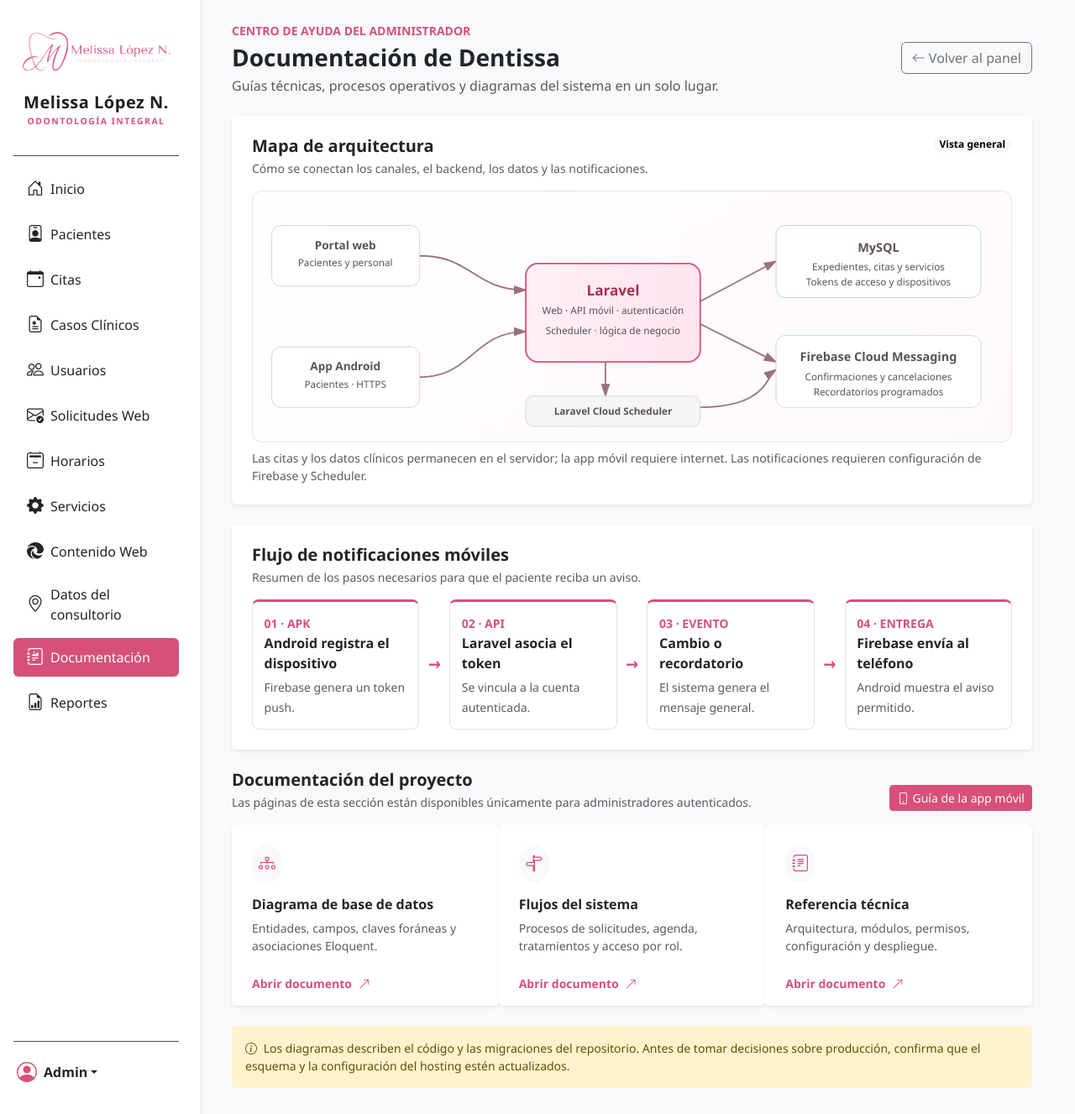
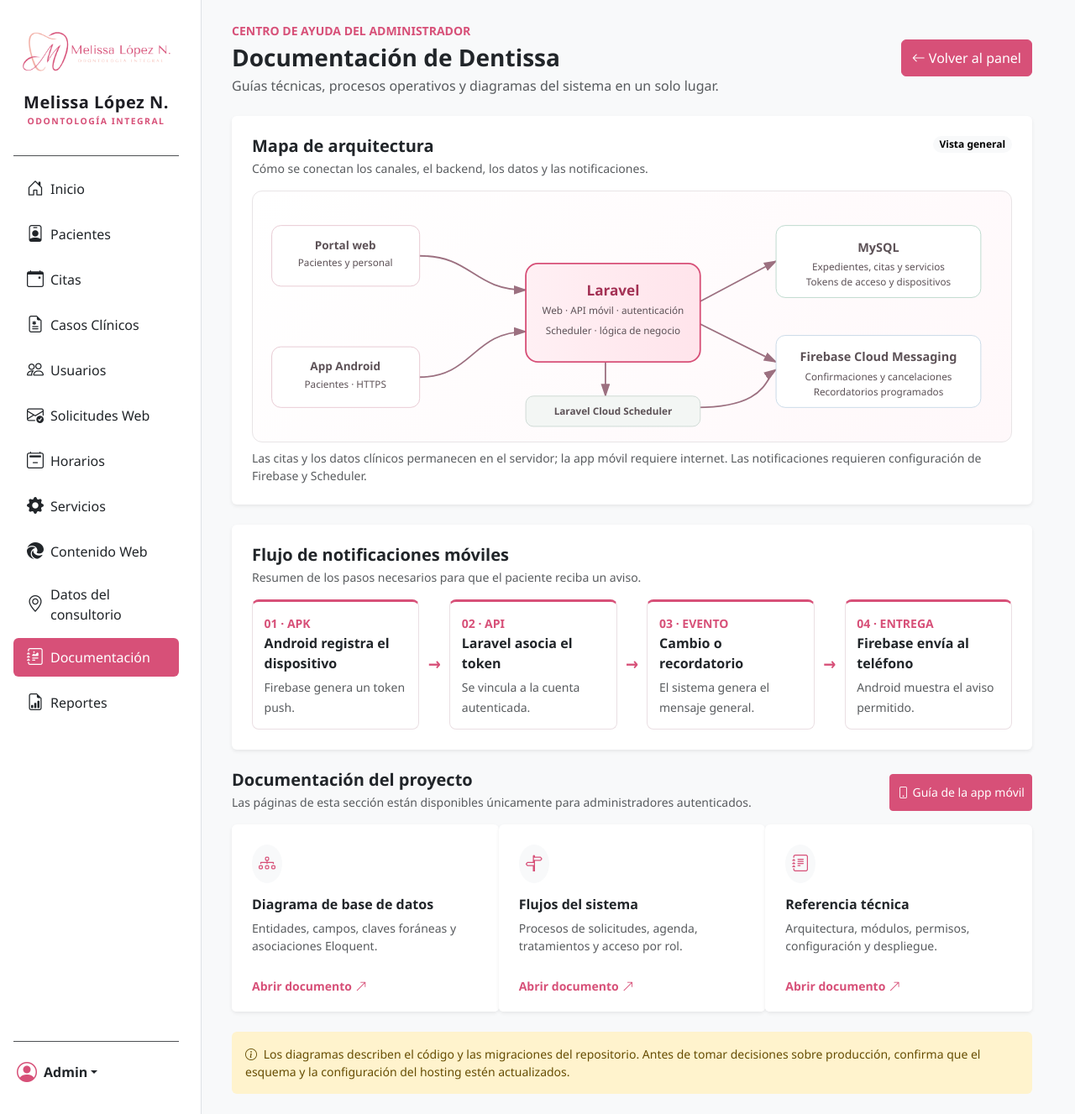
Before and after one commit to Sergio-Chavez301/dentissa, a Laravel app: page /admin/documentacion in a window 1280 px wide. Shown: the whole page at 84% size. Run offline with Laravel 12, Linux system fonts and the light colour scheme; a user stored in the database is signed in; data comes from the database, SQL or seed files in the repository; data that the repository does not hold is empty.

Commit message:
style: enhance button accessibility and visual consistency across documentation pages

```diff
--- a/resources/views/admin/documentation-index.blade.php
+++ b/resources/views/admin/documentation-index.blade.php
@@ -10,6 +10,26 @@
         .documentation-card {
             height: 100%;
             transition: transform 0.18s ease, box-shadow 0.18s ease;
+        }
+
+        .documentation-hub .btn {
+            min-height: 44px;
+            display: inline-flex;
+            align-items: center;
+            justify-content: center;
+            transition: background-color 0.18s ease, border-color 0.18s ease, color 0.18s ease;
+        }
+
+        .documentation-hub .btn:focus-visible,
+        .documentation-hub .documentation-card:focus-visible {
+            outline: 3px solid rgba(215, 80, 120, 0.45);
+            outline-offset: 3px;
+        }
+
+        .documentation-hub .documentation-card .card-footer {
+            min-height: 44px;
+            display: flex;
+            align-items: center;
         }
 
         .documentation-card:hover {
@@ -77,7 +97,7 @@
                 <h1 class="h3 fw-bold mt-1 mb-1">Documentación de Dentissa</h1>
                 <p class="text-muted mb-0">Guías técnicas, procesos operativos y diagramas del sistema en un solo lugar.</p>
             </div>
-            <a href="{{ route('dashboard.admin') }}" class="btn btn-outline-secondary flex-shrink-0">
+            <a href="{{ route('dashboard.admin') }}" class="btn btn-dentissa shrink-0">
                 <i class="bi bi-arrow-left me-1"></i>Volver al panel
             </a>
         </div>
--- a/resources/views/admin/documentation-toolbar.blade.php
+++ b/resources/views/admin/documentation-toolbar.blade.php
@@ -1,7 +1,7 @@
 <div style="position:sticky;top:0;z-index:10;display:flex;flex-wrap:wrap;align-items:center;justify-content:space-between;gap:10px;padding:10px 16px;background:#1e1e24;color:#fff;font:14px/1.4 'Segoe UI',Arial,sans-serif;box-shadow:0 2px 8px #0002">
     <strong>Dentissa · Documentación administrativa</strong>
     <span style="display:flex;flex-wrap:wrap;gap:8px">
-        <a href="{{ route('admin.documentation.index') }}" style="padding:7px 10px;border:1px solid #ffffff66;border-radius:4px;color:#fff;text-decoration:none">Índice del panel</a>
-        <a href="{{ route('admin.mobile-app-guide') }}" style="padding:7px 10px;border:1px solid #ffffff66;border-radius:4px;color:#fff;text-decoration:none">Guía móvil</a>
+        <a href="{{ route('admin.documentation.index') }}" style="min-height:44px;display:inline-flex;align-items:center;padding:8px 14px;border:1px solid #f3a5bb;border-radius:6px;background:#d75078;color:#fff;text-decoration:none;font-weight:600">Índice del panel</a>
+        <a href="{{ route('admin.mobile-app-guide') }}" style="min-height:44px;display:inline-flex;align-items:center;padding:8px 14px;border:1px solid #ffffff80;border-radius:6px;background:#ffffff14;color:#fff;text-decoration:none;font-weight:600">Guía móvil</a>
     </span>
 </div>
--- a/resources/views/admin/mobile-app-guide.blade.php
+++ b/resources/views/admin/mobile-app-guide.blade.php
@@ -97,7 +97,7 @@
                 <h1 class="h3 fw-bold mb-1">Guía de la app móvil</h1>
                 <p class="text-muted mb-0">Preparación, configuración, distribución y solución de problemas.</p>
             </div>
-            <a href="{{ route('admin.documentation.index') }}" class="btn btn-outline-secondary flex-shrink-0">
+            <a href="{{ route('admin.documentation.index') }}" class="btn btn-dentissa shrink-0">
                 <i class="bi bi-arrow-left me-1"></i>Volver a documentación
             </a>
         </div>
```
Also changed, not shown: documentacion/informacion/diagrama-base-datos.html (+7 -1 lines), documentacion/informacion/documentacion-sistema.html (+5 -0 lines), documentacion/informacion/flujo-sistema.html (+4 -0 lines).
